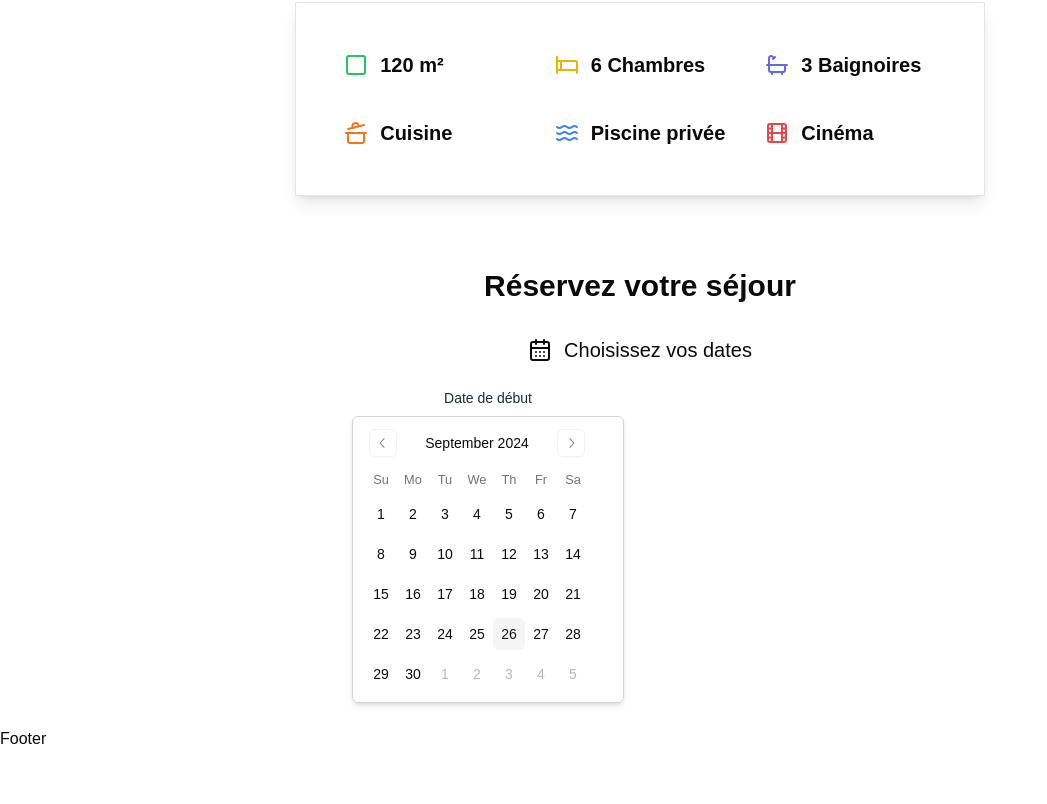
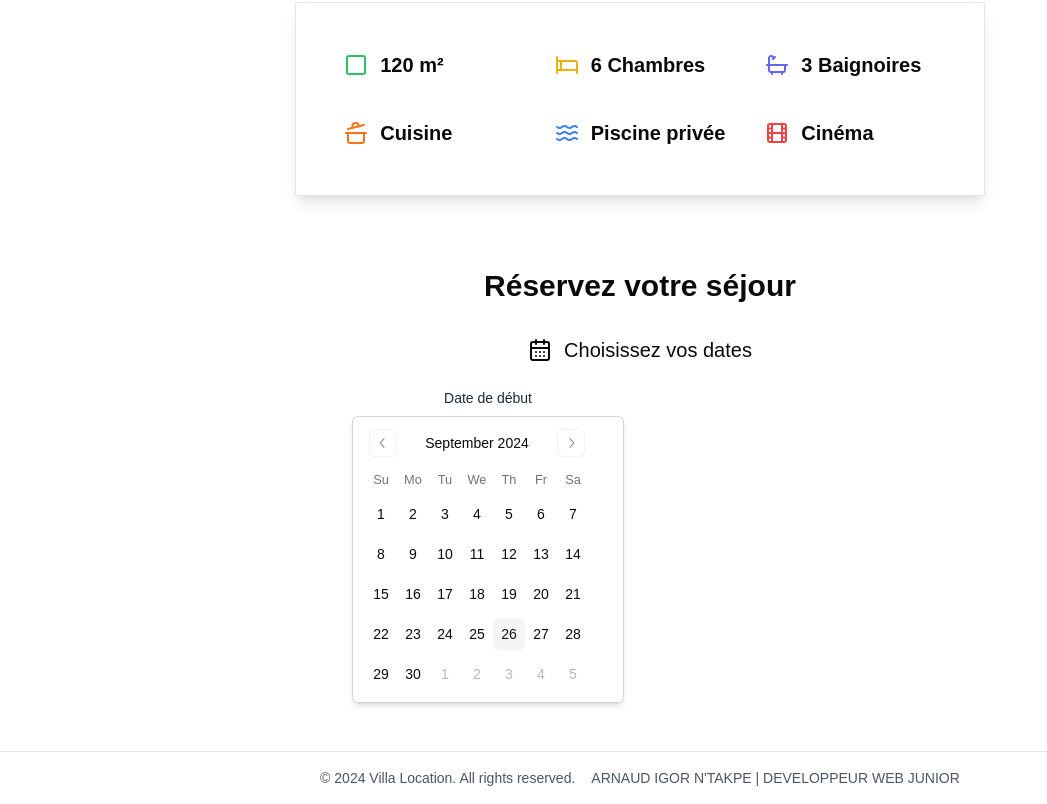
Before and after one commit to Arnaud-Igor/villa-reservation-nextjs, a Next.js app: page / in a window 1280 px wide. Shown: the part 1560-2364 px from the top of the page, without its empty margins (0-1047 px from the left). Before the commit the page ends 2311 px from the top, so only its background shows below. Built offline with nearby package versions, Linux system fonts and the light colour scheme.

Commit message:
first commit

```diff
--- a/app/components/Footer/Footer.tsx
+++ b/app/components/Footer/Footer.tsx
@@ -1,7 +1,12 @@
 import React from "react";
 
 function Footer() {
-  return <div>Footer</div>;
+  return (
+    <div className="flex flex-col md:flex-row items-center justify-center gap-4 text-sm text-gray-600 border-t py-4 mt-6">
+      <p>&copy; 2024 Villa Location. All rights reserved.</p>
+      <p>{`ARNAUD IGOR N'TAKPE | DEVELOPPEUR WEB JUNIOR`}</p>
+    </div>
+  );
 }
 
 export default Footer;
```
